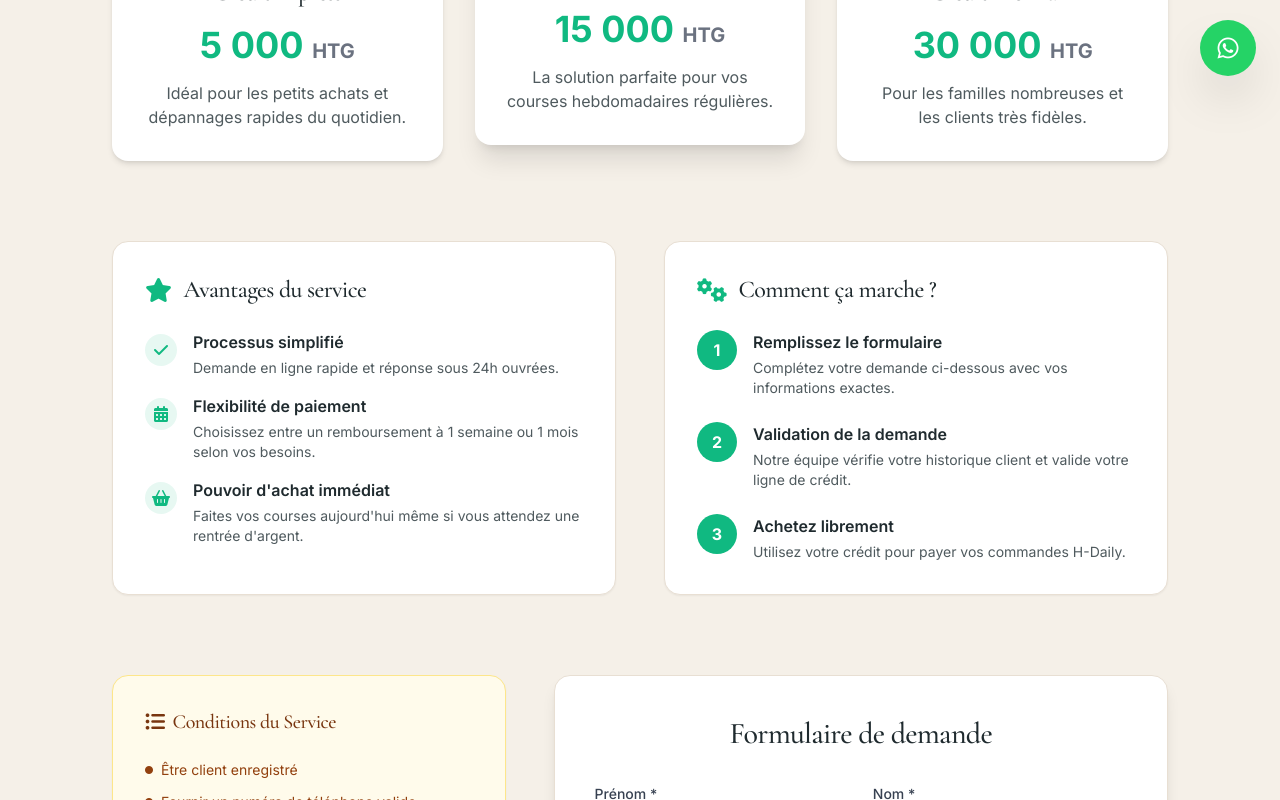
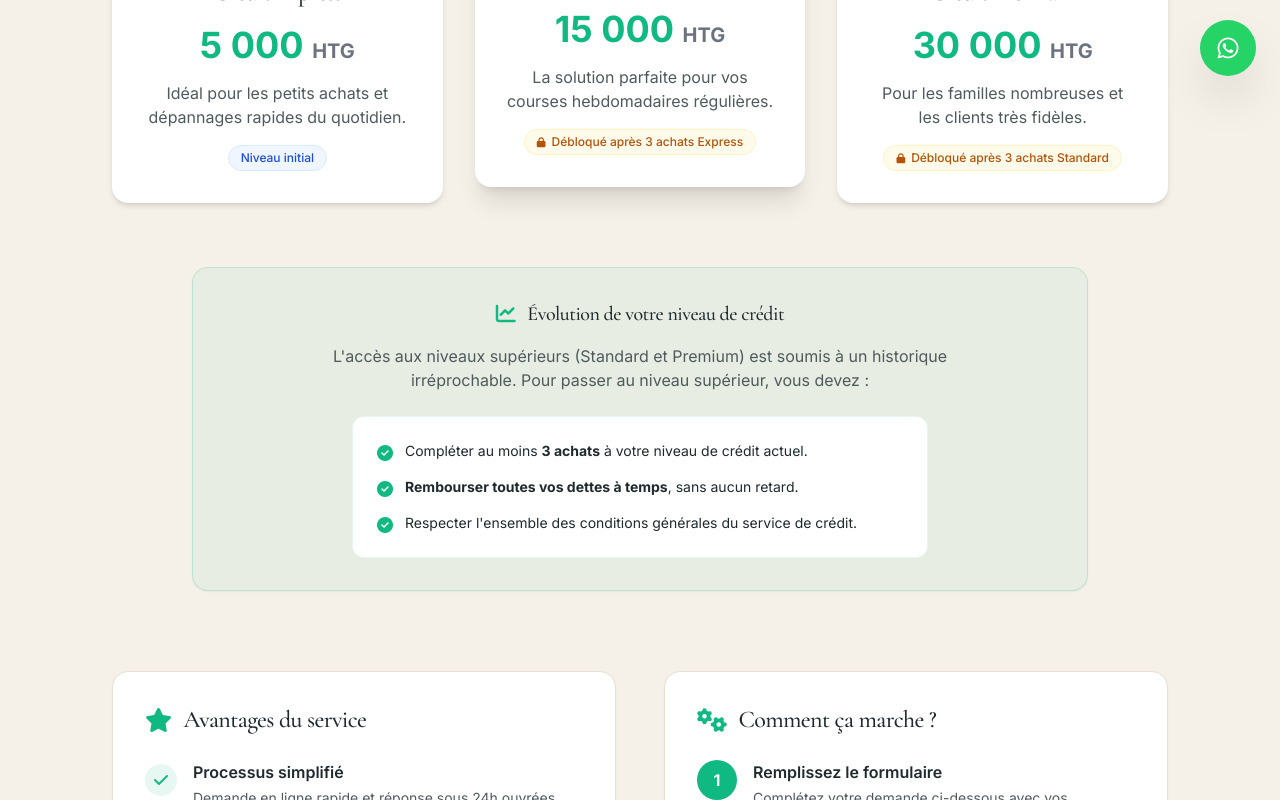
Before and after one commit to hisberts-tech/website-hdaily, a React (Vite) app: page /credit in a window 1280 px wide. Shown: the part 700-1500 px from the top of the page. Built offline with nearby package versions, Linux system fonts and the light colour scheme.

Commit message:
feat: add credit progression rules and level unlock conditions

```diff
--- a/src/pages/CreditService.tsx
+++ b/src/pages/CreditService.tsx
@@ -33,18 +33,45 @@ const CreditService: React.FC = () => {
             <h3 className="text-2xl font-serif text-hd-secondary mb-4">Crédit Express</h3>
             <p className="text-4xl font-bold text-hd-primary mb-2">5 000 <span className="text-xl text-gray-500">HTG</span></p>
             <p className="text-hd-text mt-4">Idéal pour les petits achats et dépannages rapides du quotidien.</p>
+            <div className="mt-4 inline-block bg-blue-50 text-blue-700 text-xs px-3 py-1 rounded-full font-medium border border-blue-100">Niveau initial</div>
           </div>
           <div className="bg-white rounded-2xl shadow-xl p-8 text-center border-t-4 border-hd-primary transform md:-translate-y-4 relative">
             <span className="absolute -top-4 left-1/2 transform -translate-x-1/2 bg-hd-primary text-white text-xs font-bold px-3 py-1 rounded-full uppercase tracking-wider">Populaire</span>
             <h3 className="text-2xl font-serif text-hd-secondary mb-4">Crédit Standard</h3>
             <p className="text-4xl font-bold text-hd-primary mb-2">15 000 <span className="text-xl text-gray-500">HTG</span></p>
             <p className="text-hd-text mt-4">La solution parfaite pour vos courses hebdomadaires régulières.</p>
+            <div className="mt-4 inline-block bg-amber-50 text-amber-700 text-xs px-3 py-1 rounded-full font-medium border border-amber-100"><i className="fas fa-lock text-[10px] mr-1.5"></i>Débloqué après 3 achats Express</div>
           </div>
           <div className="bg-white rounded-2xl shadow-md p-8 text-center border-t-4 border-amber-500">
             <h3 className="text-2xl font-serif text-hd-secondary mb-4">Crédit Premium</h3>
             <p className="text-4xl font-bold text-hd-primary mb-2">30 000 <span className="text-xl text-gray-500">HTG</span></p>
             <p className="text-hd-text mt-4">Pour les familles nombreuses et les clients très fidèles.</p>
+            <div className="mt-4 inline-block bg-amber-50 text-amber-700 text-xs px-3 py-1 rounded-full font-medium border border-amber-100"><i className="fas fa-lock text-[10px] mr-1.5"></i>Débloqué après 3 achats Standard</div>
           </div>
+        </div>
+
+        {/* Progression Rules */}
+        <div className="mt-16 bg-hd-primary/5 rounded-2xl p-8 border border-hd-primary/20 max-w-4xl mx-auto shadow-sm">
+          <h3 className="text-xl font-serif text-hd-secondary mb-4 flex items-center justify-center gap-3">
+            <i className="fas fa-chart-line text-hd-primary"></i> Évolution de votre niveau de crédit
+          </h3>
+          <p className="text-hd-text text-center mb-6 max-w-2xl mx-auto">
+            L'accès aux niveaux supérieurs (Standard et Premium) est soumis à un historique irréprochable. Pour passer au niveau supérieur, vous devez :
+          </p>
+          <ul className="space-y-4 max-w-xl mx-auto bg-white p-6 rounded-xl border border-hd-primary/10">
+            <li className="flex gap-3 items-start">
+              <i className="fas fa-check-circle text-hd-primary mt-1"></i>
+              <span className="text-sm text-hd-secondary">Compléter au moins <strong>3 achats</strong> à votre niveau de crédit actuel.</span>
+            </li>
+            <li className="flex gap-3 items-start">
+              <i className="fas fa-check-circle text-hd-primary mt-1"></i>
+              <span className="text-sm text-hd-secondary"><strong>Rembourser toutes vos dettes à temps</strong>, sans aucun retard.</span>
+            </li>
+            <li className="flex gap-3 items-start">
+              <i className="fas fa-check-circle text-hd-primary mt-1"></i>
+              <span className="text-sm text-hd-secondary">Respecter l'ensemble des conditions générales du service de crédit.</span>
+            </li>
+          </ul>
         </div>
       </section>
 
```
